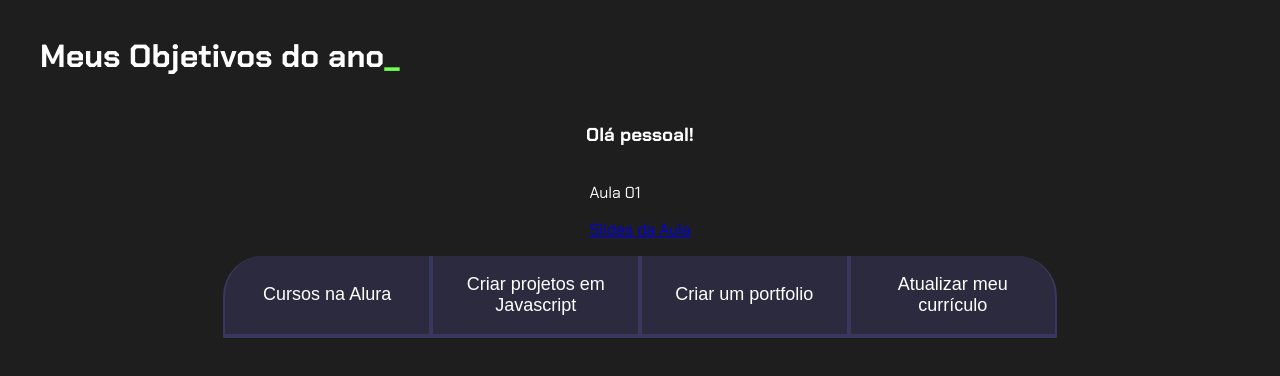
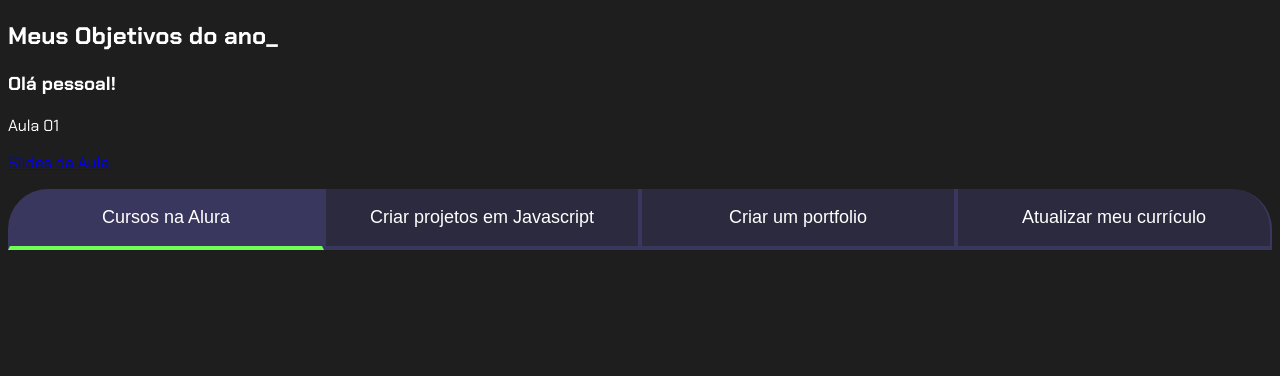
Before and after one commit to katdorneles/programa-ao2024, a plain HTML site: page index.html in a window 1280 px wide. Both pictures are taken after a click on the button "Cursos na Alura". Drawn offline with Linux system fonts and the light colour scheme.

Commit message:
Add files via upload

```diff
--- a/index.html
+++ b/index.html
@@ -9,8 +9,8 @@
 </head>
 
 <body>
-    <section class="conteudo-principal">
-        <h2 class="titulo-principal">Meus Objetivos do ano<span>_</span></h2>
+    <section class="conteudo-Pedro">
+        <h2 class="titulo-lucas">Meus Objetivos do ano<span>_</span></h2>
         <h3>Olá pessoal!</h3>
             <div>
                 <p>Aula 01</p>
@@ -22,8 +22,13 @@
         <button class="botao">Criar projetos em Javascript</button>
         <button class="botao">Criar um portfolio</button>
         <button class="botao">Atualizar meu currículo</button>
+
  </div>
 </section>
 
 </body>
+
+<script src="main.js"></script>
+
+
 </html>
--- /dev/null
+++ b/main.js
@@ -0,0 +1,12 @@
+const botoes = document.querySelectorAll(".botao");
+
+for(let i=0;i <botoes.length;i++){
+    botoes[i].onclick = function(){
+
+        for(let j=0;j<botoes.length;j++){
+            botoes[j].classList.remove("ativo");
+        }
+
+        botoes[i].classList.add("ativo");
+    }
+}
--- a/style.css
+++ b/style.css
@@ -71,4 +71,9 @@ body {
     .botao:last-child {
         border-radius: 0 40px 0 0;
     }
+
+    .ativo{
+        background-color: var(--botao-ativo);
+        border-bottom: 4px solid var(--verde);
+    }
 }
```
